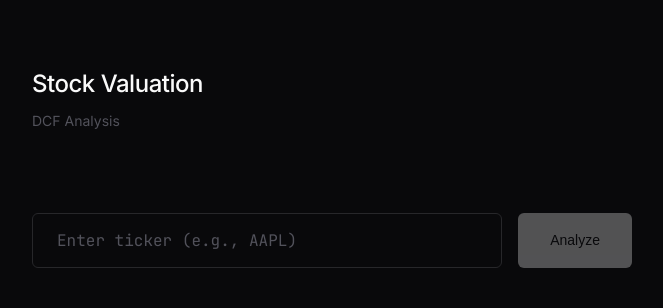
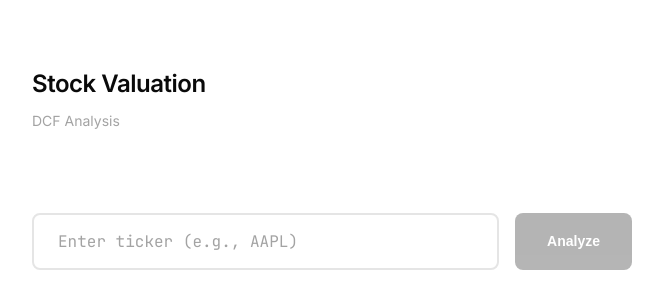
Before and after one commit to GeoDoo/stock-screens, a React app in the folder frontend/: page / in a window 1280 px wide. Shown: the top 308 px of the page, without its empty margins (64-727 px from the left). Built offline with nearby package versions, Linux system fonts and the light colour scheme; the HTML template or start-up script is replaced by a standard one.

Commit message:
Switch to light theme - white background, dark text

```diff
--- a/frontend/src/App.css
+++ b/frontend/src/App.css
@@ -5,17 +5,17 @@
 }
 
 :root {
-  --bg-primary: #09090b;
-  --bg-secondary: #0f0f12;
-  --bg-card: #141418;
-  --text-primary: #fafafa;
-  --text-secondary: #71717a;
-  --text-muted: #52525b;
-  --accent: #10b981;
-  --accent-hover: #059669;
-  --negative: #ef4444;
-  --positive: #10b981;
-  --border: #27272a;
+  --bg-primary: #ffffff;
+  --bg-secondary: #fafafa;
+  --bg-card: #f5f5f5;
+  --text-primary: #0a0a0a;
+  --text-secondary: #525252;
+  --text-muted: #a3a3a3;
+  --accent: #059669;
+  --accent-hover: #047857;
+  --negative: #dc2626;
+  --positive: #059669;
+  --border: #e5e5e5;
   --font-mono: 'JetBrains Mono', 'SF Mono', monospace;
   --font-sans: 'Inter', -apple-system, BlinkMacSystemFont, sans-serif;
 }
@@ -40,7 +40,7 @@ header {
 
 header h1 {
   font-size: 1.5rem;
-  font-weight: 500;
+  font-weight: 600;
   letter-spacing: -0.02em;
   color: var(--text-primary);
   margin-bottom: 0.25rem;
@@ -69,16 +69,16 @@ header .subtitle {
   font-size: 1rem;
   font-family: var(--font-mono);
   font-weight: 500;
-  background: transparent;
-  border: 1px solid var(--border);
-  border-radius: 6px;
+  background: var(--bg-primary);
+  border: 2px solid var(--border);
+  border-radius: 8px;
   color: var(--text-primary);
   outline: none;
   transition: border-color 0.2s;
 }
 
 .search-box input:focus {
-  border-color: var(--text-muted);
+  border-color: var(--text-secondary);
 }
 
 .search-box input::placeholder {
@@ -89,17 +89,17 @@ header .subtitle {
 .search-box button {
   padding: 1rem 2rem;
   font-size: 0.875rem;
-  font-weight: 500;
+  font-weight: 600;
   background: var(--text-primary);
   color: var(--bg-primary);
   border: none;
-  border-radius: 6px;
+  border-radius: 8px;
   cursor: pointer;
   transition: opacity 0.2s;
 }
 
 .search-box button:hover:not(:disabled) {
-  opacity: 0.9;
+  opacity: 0.85;
 }
 
 .search-box button:disabled {
@@ -120,7 +120,7 @@ header .subtitle {
 
 .data-section h2 {
   font-size: 1.25rem;
-  font-weight: 500;
+  font-weight: 600;
   margin-bottom: 3rem;
   color: var(--text-primary);
 }
@@ -136,8 +136,8 @@ header .subtitle {
 }
 
 .data-card h3 {
-  font-size: 0.75rem;
-  font-weight: 500;
+  font-size: 0.7rem;
+  font-weight: 600;
   text-transform: uppercase;
   letter-spacing: 0.1em;
   margin-bottom: 0.5rem;
@@ -174,6 +174,7 @@ header .subtitle {
   font-family: var(--font-mono);
   font-size: 0.85rem;
   color: var(--text-primary);
+  font-weight: 500;
 }
 
 /* Inputs Section */
@@ -184,8 +185,8 @@ header .subtitle {
 }
 
 .inputs-section h2 {
-  font-size: 0.75rem;
-  font-weight: 500;
+  font-size: 0.7rem;
+  font-weight: 600;
   text-transform: uppercase;
   letter-spacing: 0.1em;
   color: var(--text-muted);
@@ -211,7 +212,7 @@ header .subtitle {
 
 .input-group label {
   font-size: 0.8rem;
-  font-weight: 400;
+  font-weight: 500;
   color: var(--text-secondary);
 }
 
@@ -219,16 +220,16 @@ header .subtitle {
   padding: 0.875rem 1rem;
   font-size: 1rem;
   font-family: var(--font-mono);
-  background: transparent;
-  border: 1px solid var(--border);
-  border-radius: 4px;
+  background: var(--bg-primary);
+  border: 2px solid var(--border);
+  border-radius: 6px;
   color: var(--text-primary);
   outline: none;
   transition: border-color 0.2s;
 }
 
 .input-group input:focus {
-  border-color: var(--text-muted);
+  border-color: var(--text-secondary);
 }
 
 .input-group .hint {
@@ -240,11 +241,11 @@ header .subtitle {
   display: inline-block;
   padding: 1rem 3rem;
   font-size: 0.875rem;
-  font-weight: 500;
+  font-weight: 600;
   background: var(--accent);
-  color: var(--bg-primary);
+  color: white;
   border: none;
-  border-radius: 6px;
+  border-radius: 8px;
   cursor: pointer;
   transition: background 0.2s;
 }
@@ -265,8 +266,8 @@ header .subtitle {
 }
 
 .result-section h2 {
-  font-size: 0.75rem;
-  font-weight: 500;
+  font-size: 0.7rem;
+  font-weight: 600;
   text-transform: uppercase;
   letter-spacing: 0.1em;
   color: var(--accent);
@@ -291,7 +292,7 @@ header .subtitle {
 
 .intrinsic-value .value {
   font-size: 4rem;
-  font-weight: 600;
+  font-weight: 700;
   font-family: var(--font-mono);
   color: var(--text-primary);
   letter-spacing: -0.03em;
@@ -315,20 +316,20 @@ header .subtitle {
 }
 
 .upside {
-  font-size: 0.9rem;
-  font-weight: 500;
-  padding: 0.25rem 0.75rem;
-  border-radius: 4px;
+  font-size: 0.875rem;
+  font-weight: 600;
+  padding: 0.375rem 0.875rem;
+  border-radius: 6px;
 }
 
 .upside.positive {
   color: var(--positive);
-  background: rgba(16, 185, 129, 0.1);
+  background: rgba(5, 150, 105, 0.1);
 }
 
 .upside.negative {
   color: var(--negative);
-  background: rgba(239, 68, 68, 0.1);
+  background: rgba(220, 38, 38, 0.1);
 }
 
 .result-details {
@@ -355,11 +356,12 @@ header .subtitle {
   text-align: right;
   font-family: var(--font-mono);
   font-size: 0.85rem;
+  font-weight: 500;
 }
 
 .projections h3 {
-  font-size: 0.75rem;
-  font-weight: 500;
+  font-size: 0.7rem;
+  font-weight: 600;
   text-transform: uppercase;
   letter-spacing: 0.1em;
   color: var(--text-muted);
@@ -386,8 +388,8 @@ header .subtitle {
 
 .projections-table th {
   color: var(--text-muted);
-  font-weight: 400;
-  font-size: 0.75rem;
+  font-weight: 500;
+  font-size: 0.7rem;
   text-transform: uppercase;
   letter-spacing: 0.05em;
   border-bottom: 1px solid var(--border);
@@ -395,6 +397,7 @@ header .subtitle {
 
 .projections-table td {
   font-family: var(--font-mono);
+  font-weight: 500;
   border-bottom: 1px solid var(--border);
 }
 
```
